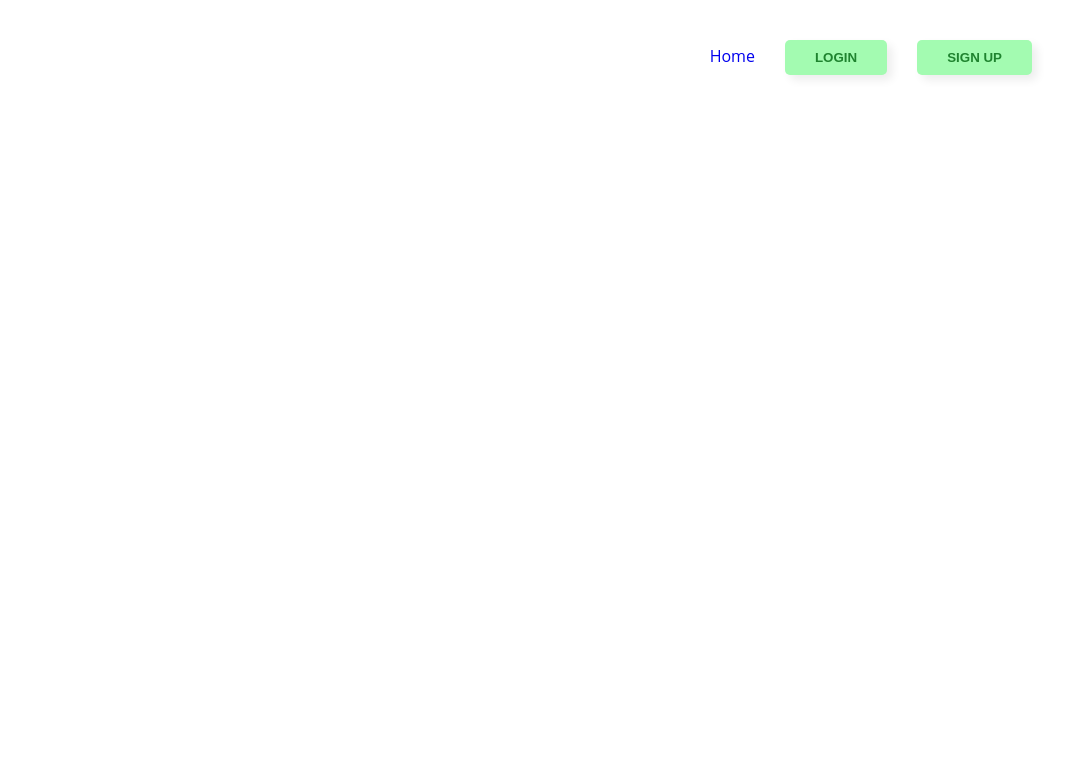
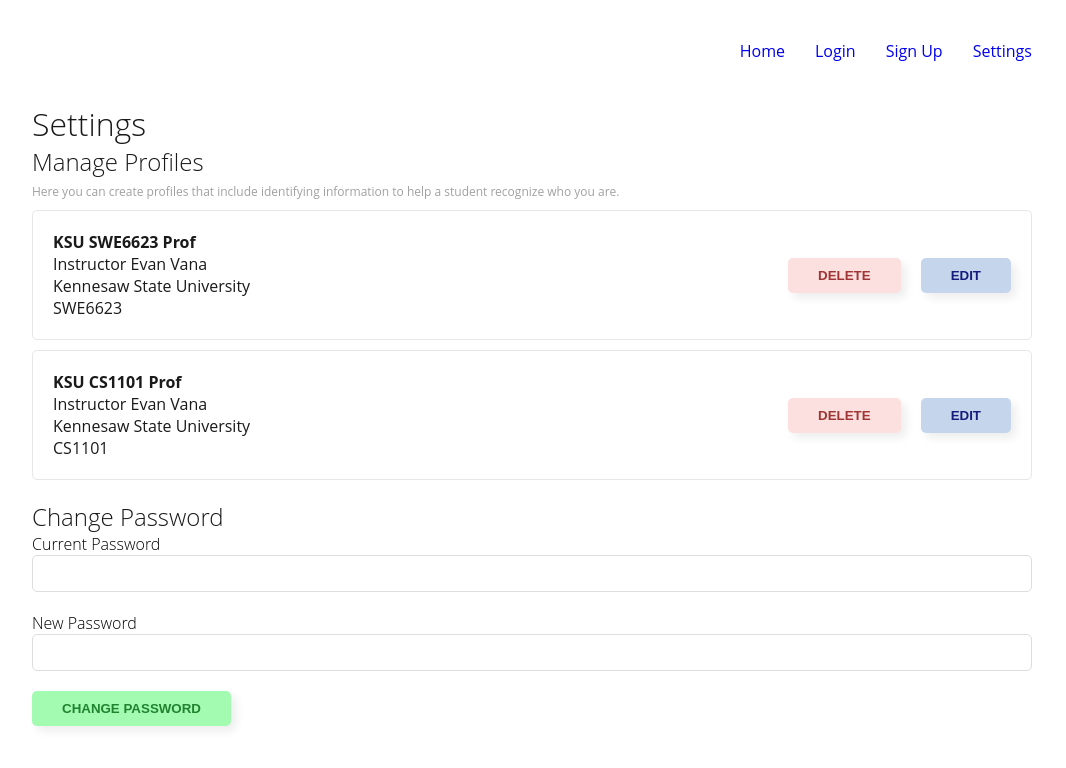
Before and after one commit to e-vana/recommendation-tracker-mongo, a Vue app in the folder client/: page /settings in a window 1280 px wide. Shown: the top 768 px of the page, without its empty margins (108-1174 px from the left). Built offline with nearby package versions, Linux system fonts and the light colour scheme.

Commit message:
added user settings UI elements, added profile components

```diff
--- a/client/src/components/Nav.vue
+++ b/client/src/components/Nav.vue
@@ -2,10 +2,13 @@
         <div class="nav">
         <ul>
           <li v-if="routeName != 'Home'"><router-link to="/">Home</router-link></li>
-          <li v-if="!$store.state.isLoggedIn && routeName != 'Login'"><router-link to="/login"><button class="button-login">Login</button></router-link></li>
-          <li v-if="!$store.state.isLoggedIn && routeName != 'Register' "><router-link to="/register"><button class="button-login">Sign Up</button></router-link></li>
-          <li v-if="$store.state.isLoggedIn && routeName != 'Dashboard'"><router-link to="/dashboard"><button class="button-login">Dashboard</button></router-link></li>
+          <li v-if="!$store.state.isLoggedIn && routeName != 'Login'"><router-link to="/login">Login</router-link></li>
+          <li v-if="!$store.state.isLoggedIn && routeName != 'Register' "><router-link to="/register">Sign Up</router-link></li>
+          <li v-if="$store.state.isLoggedIn && routeName != 'Dashboard'"><router-link to="/dashboard">Dashboard</router-link></li>
           <li v-if="$store.state.isLoggedIn"><button @click="signOut" class="button-login">Sign Out</button></li>
+          <li v-if="$store.state.isLoggedIn"><router-link to="/settings">Settings</router-link></li>
+          <li ><router-link to="/settings">Settings</router-link></li>
+
 
 
         </ul>
@@ -62,7 +65,12 @@ export default {
 }
 .nav a {
   text-decoration: none;
-
+}
+.nav a:hover {
+  text-decoration: underline;
+}
+.nav a:visited {
+  color: var(--primary-black);
 }
 .settings-icon img {
   height: 50px;
--- /dev/null
+++ b/client/src/components/Profile.vue
@@ -0,0 +1,67 @@
+<template>
+  <div class="profile-container">
+    <div class="profile-block-left">
+      <b>{{profileName}}</b>
+      <br>
+      {{fullnameTitle}}
+      <br>
+      {{school}}
+      <br>
+      {{course}}
+      </div>
+    <div class="profile-block-right">
+      <button class="button-delete">Delete</button>
+      <button class="button-edit">Edit</button>
+    </div>
+  </div>
+</template>
+
+<script>
+export default {
+  props: {
+          profileId: String,
+          profileName: String,
+          fullnameTitle: String,
+          school: String,
+          course: String
+  }
+}
+</script>
+
+<style>
+.profile-container {
+  border: 1px solid rgb(231, 231, 231);
+  border-radius: 5px;
+  color: var(--primary-black);
+  justify-content: space-between;
+  align-items: center;
+  padding: 20px;
+  display: flex;
+  margin: 10px 0px;
+
+}
+.button-delete {
+  border: none;
+  border-radius: 5px;
+  background-color: var(--red-lighter);
+  color: var(--red);
+  padding: 10px 30px;
+  font-weight: bold;
+  text-transform: uppercase;
+  box-shadow: 5px 5px 10px rgba(0, 0, 0, 0.075);
+  cursor: pointer;
+}
+.button-edit {
+  border: none;
+  border-radius: 5px;
+  background-color: var(--alert-secondary);
+  color: var(--alert-primary);
+  padding: 10px 30px;
+  font-weight: bold;
+  text-transform: uppercase;
+  box-shadow: 5px 5px 10px rgba(0, 0, 0, 0.075);
+  cursor: pointer;
+  margin-left: 20px;
+
+}
+</style>
--- /dev/null
+++ b/client/src/components/ProfileLoader.vue
@@ -0,0 +1,52 @@
+<template>
+  <div>
+    <h2>Manage Profiles</h2>
+    <p class="help-text">
+       Here you can create profiles that include identifying information to help a student recognize who you are.
+     </p>
+     <alert-block v-if="profileData == null || profileData.length == 0" variant="info" alertMessage="It looks like you don't have any profiles setup yet."></alert-block>
+    <profile v-for="profile in profileData" :key="profile.profileId" v-bind="profile"></profile>
+  </div>
+</template>
+
+<script>
+import Profile from './Profile.vue';
+import AlertBlock from './AlertBlock.vue';
+export default {
+  components: { Profile, AlertBlock },
+  data(){
+    return {
+      profileData: null
+    }
+  },
+  created: async function(){
+      try {
+        //do fetch profiles
+        let profileArray =  [
+        {
+          profileId: '1234',
+          profileName: 'KSU SWE6623 Prof',
+          fullnameTitle: 'Instructor Evan Vana',
+          school: 'Kennesaw State University',
+          course: 'SWE6623'
+        },
+        {
+          profileId: '1235',
+          profileName: 'KSU CS1101 Prof',
+          fullnameTitle: 'Instructor Evan Vana',
+          school: 'Kennesaw State University',
+        course: 'CS1101'
+        }
+      ]
+      this.profileData = profileArray;
+
+      } catch (error) {
+        console.log(error)
+      }
+  }
+}
+</script>
+
+<style>
+
+</style>
--- a/client/src/router/index.js
+++ b/client/src/router/index.js
@@ -4,6 +4,7 @@ import Home from '../views/Home.vue'
 import Login from '../views/Login.vue'
 import Register from '../views/Register.vue'
 import Dashboard from '../views/Dashboard.vue'
+import Settings from '../views/Settings.vue'
 
 Vue.use(VueRouter)
 
@@ -30,6 +31,11 @@ const routes = [
 
   },
   {
+    path: '/settings',
+    name: 'Settings',
+    component: Settings
+  },
+  {
     path: '/about',
     name: 'About',
     // route level code-splitting
--- a/client/src/views/Dashboard.vue
+++ b/client/src/views/Dashboard.vue
@@ -8,7 +8,10 @@
     <h2>Upcoming Deadlines</h2>
     <alert-block v-if="upcomingDeadlines == null || upcomingDeadlines.length == 0" alertMessage="There are no upcoming deadlines at this time." variant="success"></alert-block>
     <h2>Pending Requests</h2>
-    <alert-block v-if="pendingRequests == null || pendingRequests.length == 0" alertMessage="There are no pending requests for information at this time." variant="success"></alert-block>
+    <alert-block v-if="pendingRequests == null || pendingRequests.length == 0" alertMessage="There are no pending requests for student information at this time." variant="success"></alert-block>
+    <h2>Completed Letters</h2>
+    <alert-block v-if="completedLetters == null || completedLetters.legnth == 0" alertMessage="There are no completed letters to view.">
+    </alert-block>
   </div>
 </template>
 
--- a/client/src/views/Register.vue
+++ b/client/src/views/Register.vue
@@ -133,7 +133,7 @@ input {
 }
 
 .register-help-text{
-  font-size: 10px;
+  font-size: 12px;
   color: var(--primary-black-lightest);
   margin: 5px 0px;
 }
--- /dev/null
+++ b/client/src/views/Settings.vue
@@ -0,0 +1,74 @@
+<template>
+  <div class="settings-container">
+    <h1>Settings</h1>
+    <profile-loader></profile-loader>
+    <div class="change-password-container">
+      <h2>Change Password</h2>
+      <label for="">Current Password</label>
+      <input type="password" v-model="password">
+      <label for="">New Password</label>
+      <input type="password" v-model="newPassword">
+      <button class="button-change-password">Change Password</button>
+    </div>
+  </div>
+</template>
+
+<script>
+import loadingState from '@/mixins/loadingState';
+import ProfileLoader from '../components/ProfileLoader.vue';
+export default {
+  components: {ProfileLoader },
+  mixins: [loadingState],
+  data(){
+    return {
+      password: null,
+      newPassword: null,
+    }
+  }
+}
+</script>
+
+<style>
+.settings-container h1{
+  color: var(--primary-black);
+  margin: 0px;
+  font-weight: 200;
+}
+.settings-container h2 {
+  color: var(--primary-black);
+  margin: 0px;
+  font-weight: 200;
+}
+.help-text{
+  font-size: 12px;
+  color: var(--primary-black-lightest);
+  margin: 5px 0px;
+}
+.change-password-container {
+  margin: 20px 0;
+}
+.button-change-password {
+  border: none;
+  border-radius: 5px;
+  background-color: var(--green-lighter);
+  color: var(--green);
+  padding: 10px 30px;
+  font-weight: bold;
+  text-transform: uppercase;
+  box-shadow: 5px 5px 10px rgba(0, 0, 0, 0.075);
+  cursor: pointer;
+
+}
+::placeholder {
+  color: rgb(201, 201, 201);
+}
+input {
+  padding: 10px;
+  border-radius: 5px;
+  border: 1px solid rgb(221, 221, 221);
+  margin: 0px 0px 20px 0px;
+  width: 100%;
+  box-sizing:border-box;
+
+}
+</style>
```
